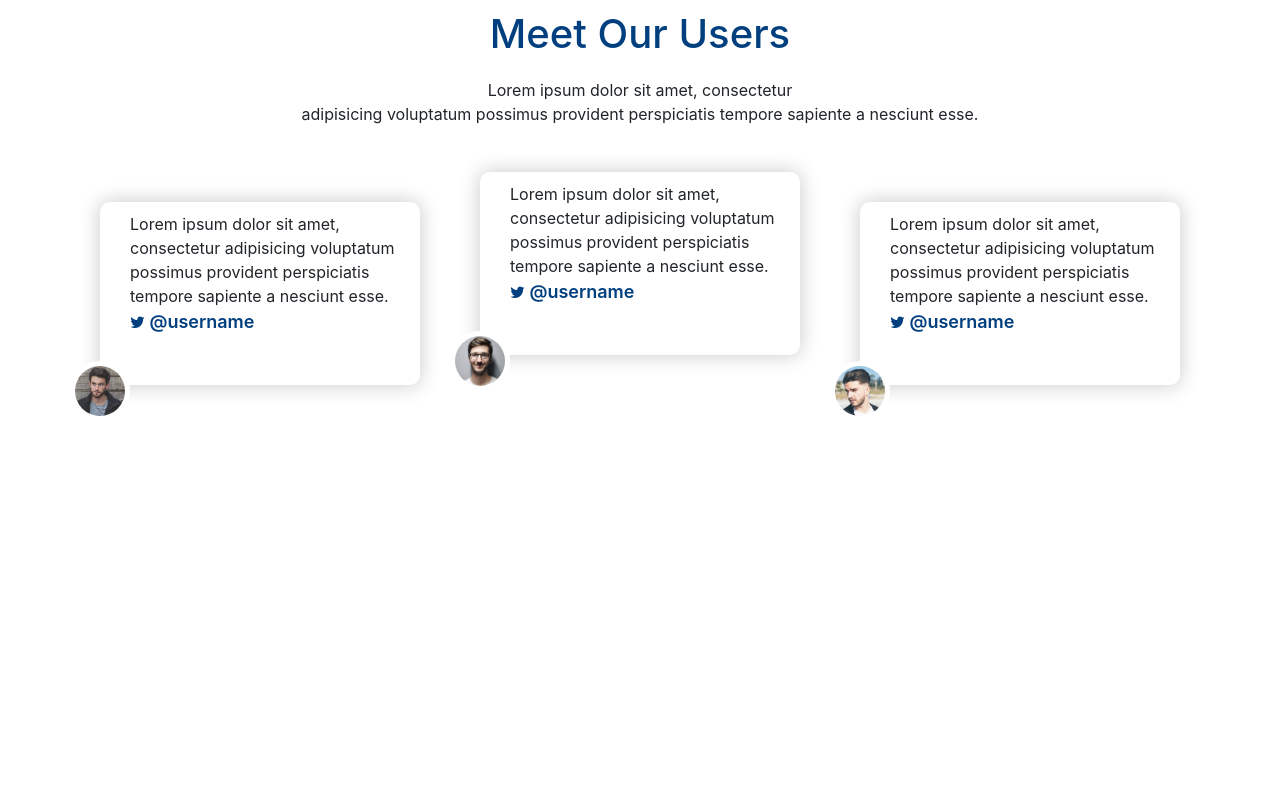
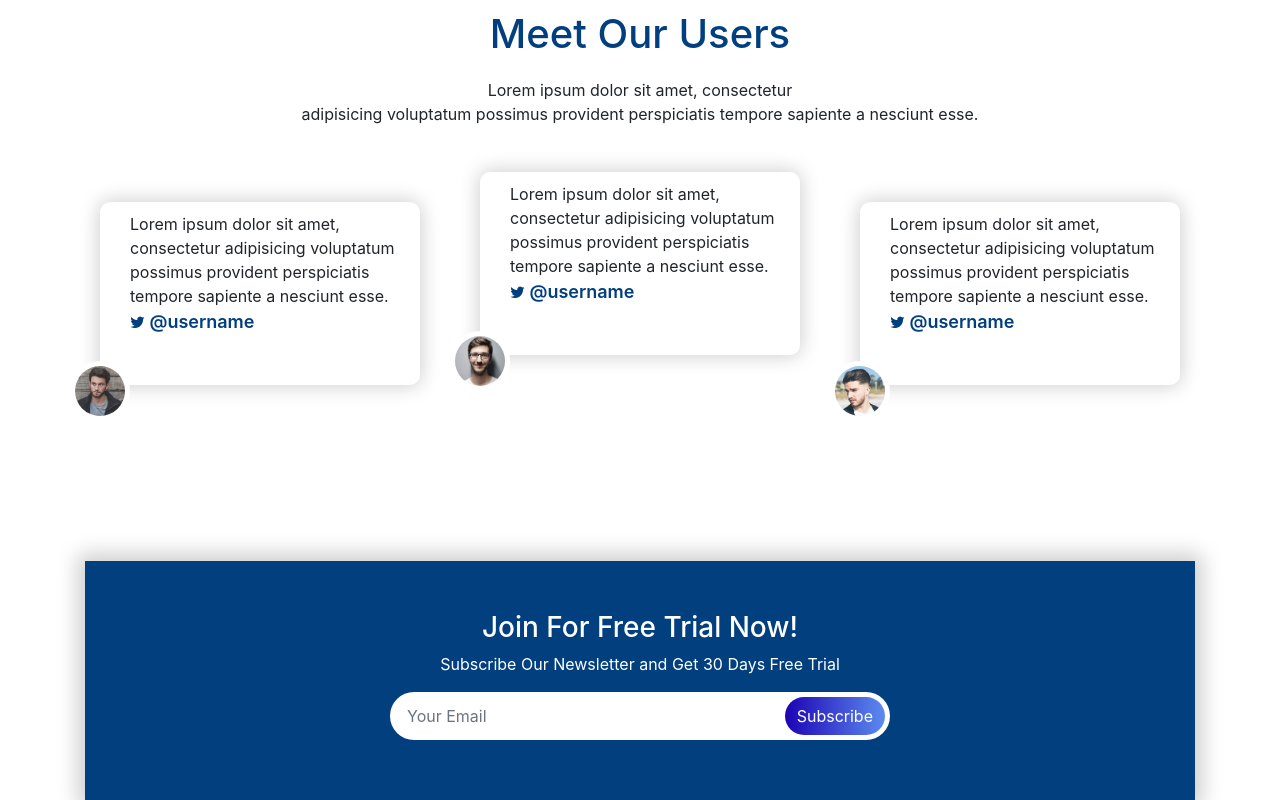
Before and after one commit to Tyro-A/DevMuscles, a plain HTML site: page index.html in a window 1280 px wide. Shown: the part 2777-3577 px from the top of the page. Before the commit the page ends 3338 px from the top, so only its background shows below. Drawn offline with nearby package versions, Linux system fonts and the light colour scheme.

Commit message:
Added subscription form section

```diff
--- a/css/style.css
+++ b/css/style.css
@@ -12,18 +12,22 @@
     background-size: cover;
     position: center;
 }
+
 .navbar-nav li a {
     float: right;
     color: #fff !important;
     text-transform: uppercase;
 }
+
 .navbar-brand img {
     width: 150px;
 }
+
 .navbar-toggler {
     border: none !important;
     outline: none !important;
 }
+
 nav .fa-bars {
     color: #fff;
     font-size: 26px;
@@ -36,12 +40,14 @@ nav .fa-bars {
     padding: 50px 100px;
     margin-top: -140px;
     background-color: #fff;
-    -webkit-box-shadow: 0 0 20px 7px rgba(0,0,0,0.2);
-    box-shadow: 0 0 20px 7px rgba(0,0,0,0.2);
+    -webkit-box-shadow: 0 0 20px 7px rgba(0, 0, 0, 0.2);
+    box-shadow: 0 0 20px 7px rgba(0, 0, 0, 0.2);
 }
+
 .welcome h1 {
     color: #333;
 }
+
 .welcome .home-btn {
     margin-top: 10px;
     padding: 10px 30px;
@@ -49,6 +55,7 @@ nav .fa-bars {
     color: #fff;
     background-color: #013f7e;
 }
+
 .welcome .btn:focus {
     -webkit-box-shadow: none;
     box-shadow: none;
@@ -61,11 +68,13 @@ nav .fa-bars {
     padding-top: 100px;
     padding-bottom: 100px;
 }
+
 #about col-md-6 {
     padding: 20px 10px;
 }
+
 #about h3 {
-   margin: 30px auto;
+    margin: 30px auto;
 }
 
 /*====================================
@@ -76,15 +85,19 @@ nav .fa-bars {
     padding-top: 80px;
     padding-bottom: 80px;
 }
+
 #services .col-md-4 {
     padding: 20px;
 }
+
 #services .col-md-4 h4 {
     padding: 5px;
 }
+
 #services .col-md-4 img {
     width: 50px;
 }
+
 #services .col-md-4 p {
     padding: 5px;
     text-align: justify;
@@ -96,8 +109,8 @@ nav .fa-bars {
 #features {
     padding-top: 100px;
     padding-bottom: 100px;
-    background: -webkit-gradient(linear, left top, left bottom, from(rgba(0,0,0,0.8)), to(rgba(0,0,0,0.8))), url(../img/feature-background.jpg);
-    background: linear-gradient(rgba(0,0,0,0.8), rgba(0,0,0,0.8)), url(../img/feature-background.jpg);
+    background: -webkit-gradient(linear, left top, left bottom, from(rgba(0, 0, 0, 0.8)), to(rgba(0, 0, 0, 0.8))), url(../img/feature-background.jpg);
+    background: linear-gradient(rgba(0, 0, 0, 0.8), rgba(0, 0, 0, 0.8)), url(../img/feature-background.jpg);
     background-position: center;
     background-size: cover;
     background-attachment: fixed;
@@ -107,14 +120,17 @@ nav .fa-bars {
 #features .col-md-6 {
     padding: 20px;
 }
+
 .feature-box {
     height: 120px;
 }
+
 .feature-box .feature-left {
     height: 120px;
     width: 20%;
     float: left;
 }
+
 .feature-box .feature-left .fa {
     padding-top: 13px;
     font-size: 50px;
@@ -125,11 +141,13 @@ nav .fa-bars {
     width: 80%;
     float: left;
 }
+
 .feature-box .feature-right h4 {
     padding-top: 10px;
     padding-left: 15px;
     text-align: left;
 }
+
 .feature-box .feature-right p {
     padding-left: 15px;
     text-align: left;
@@ -138,17 +156,16 @@ nav .fa-bars {
 /*====================================
         Testimonials
 =====================================*/
-#testimonials
-{
+#testimonials {
     padding-top: 100px;
     padding-bottom: 100px;
 }
-#testimonials .col-md-4
-{
+
+#testimonials .col-md-4 {
     padding: 10px 30px;
 }
-#testimonials img
-{
+
+#testimonials img {
     width: 60px;
     height: 60px;
     border-radius: 50%;
@@ -157,35 +174,89 @@ nav .fa-bars {
     border: 5px solid #fff;
     margin-bottom: 30px;
 }
-.review
-{
+
+.review {
     font-size: 16px;
     padding: 10px 10px 10px 30px;
     border-radius: 10px;
-    -webkit-box-shadow: 0px 0px 20px 1px rgba(0,0,0,0.2);
-    box-shadow: 0px 0px 20px 1px rgba(0,0,0,0.2);
+    -webkit-box-shadow: 0px 0px 20px 1px rgba(0, 0, 0, 0.2);
+    box-shadow: 0px 0px 20px 1px rgba(0, 0, 0, 0.2);
 }
-.review .fa-twitter
-{
+
+.review .fa-twitter {
     color: #013f7e;
 }
-#testimonials span
-{
+
+#testimonials span {
     color: #013f7e;
     font-weight: 600;
     font-size: 18px;
 }
-#testimonials h1
-{
+
+#testimonials h1 {
     margin-bottom: 20px;
     color: #013f7e;
 }
-#testimonials p
-{
+
+#testimonials p {
     padding-bottom: 50px;
 }
-#testimonials .middle
-{
+
+#testimonials .middle {
     margin-bottom: -30px;
     margin-top: -30px;
 }
+
+/*====================================
+        Subscribe
+=====================================*/
+
+
+.subscribe {
+    padding: 50px 20px;
+    background-color: #013f7e;
+    position: relative;
+    -webkit-box-shadow: 0 0 20px 7px rgba(0, 0, 0, 0.2);
+    box-shadow: 0 0 20px 7px rgba(0, 0, 0, 0.2);
+}
+
+.subscribe h3,
+.subscribe p {
+    color: #fff;
+}
+
+.subscribe .input-group {
+    border-radius: 30px;
+    background: #fff;
+    max-width: 500px;
+    margin: 10px auto;
+    padding: 5px;
+}
+
+.subscribe .form-control {
+    border: none;
+    background: transparent;
+}
+
+.subscribe .form-control:focus {
+    -webkit-box-shadow: none;
+    box-shadow: none;
+    background: transparent;
+}
+.subscribe .input-group-append {
+    background-image: -webkit-gradient(linear, left top, right top, from(#1c03b5), to(#5c8bef));
+    background-image: linear-gradient(to right, #1c03b5, #5c8bef);
+    border-radius: 30px;
+}
+.subscribe .input-group-text {
+    background: transparent;
+    border: none;
+    color: #fff;
+}
+
+.subscribe .btn:focus {
+    background: transparent;
+    border: none;
+    color: #fff;
+
+}
--- a/index.html
+++ b/index.html
@@ -201,6 +201,24 @@
     </section>
     <!-- Testimonials Ends -->
 
+    <!-- Subscribe -->
+    <section id="subscribe">
+        <div class="container">
+            <div class="subscribe text-center">
+                <h3>Join For Free Trial Now!</h3>
+                <p>Subscribe Our Newsletter and Get 30 Days Free Trial</p>
+                <div class="input-group">
+                    <input type="email" class="form-control" placeholder="Your Email">
+                    <div class="input-group-append">
+                        <button type="submit" class="input-group-text btn">Subscribe</button>
+                    </div>
+                </div>
+            </div>
+        </div>
+    </section>
+
+    <!-- Subscribe Ends -->
+
 
     <!-- Custom JS  -->
     <script src="js/script.js"></script>
```
